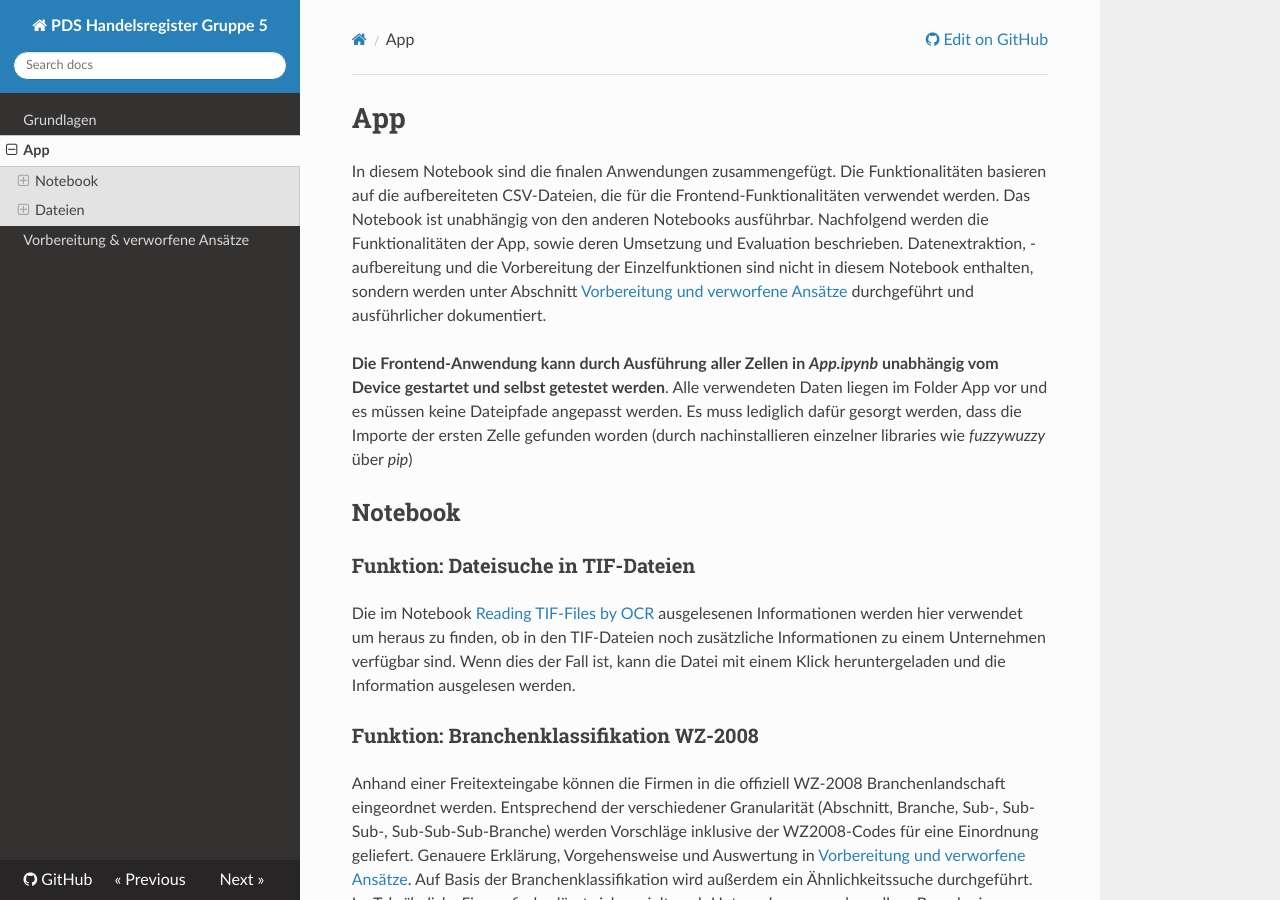
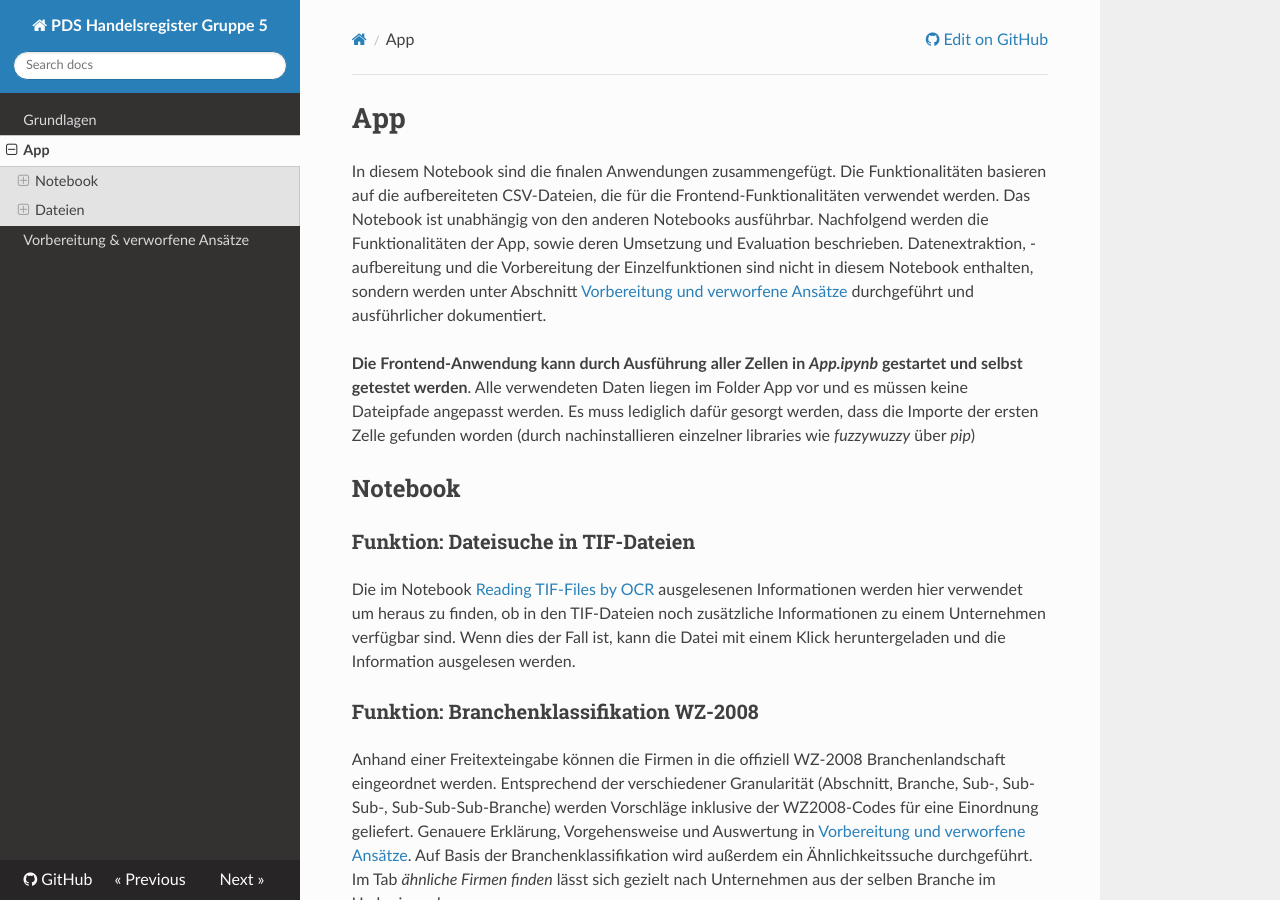
Before and after one commit to joschikahn/DokuPdsHandelsregisterGroup5, an MkDocs documentation site: the page built from docs/app.md, in a window 1280 px wide and 900 px high. Built offline with MkDocs 1.6.1, drawn with Linux system fonts in a browser that asks for light colours; nearby versions of some CDN libraries.

```diff
--- a/docs/app.md
+++ b/docs/app.md
@@ -4,7 +4,7 @@
 Nachfolgend werden die Funktionalitäten der App, sowie deren Umsetzung und Evaluation beschrieben.
 Datenextraktion, -aufbereitung und die Vorbereitung der Einzelfunktionen sind nicht in diesem Notebook enthalten, sondern werden unter Abschnitt [Vorbereitung und verworfene Ansätze](https://dokupdshandelsregistergroup5.readthedocs.io/en/latest/vorbereitung_verworfeneAns%C3%A4tze) durchgeführt und ausführlicher dokumentiert.
 
-**Die Frontend-Anwendung kann durch Ausführung aller Zellen in *App.ipynb* unabhängig vom Device gestartet und selbst getestet werden**.
+**Die Frontend-Anwendung kann durch Ausführung aller Zellen in *App.ipynb* gestartet und selbst getestet werden**.
 Alle verwendeten Daten liegen im Folder App vor und es müssen keine Dateipfade angepasst werden. Es muss lediglich dafür gesorgt werden, dass die Importe der ersten Zelle gefunden worden (durch nachinstallieren einzelner libraries wie *fuzzywuzzy* über *pip*)
 
 ## Notebook
```
